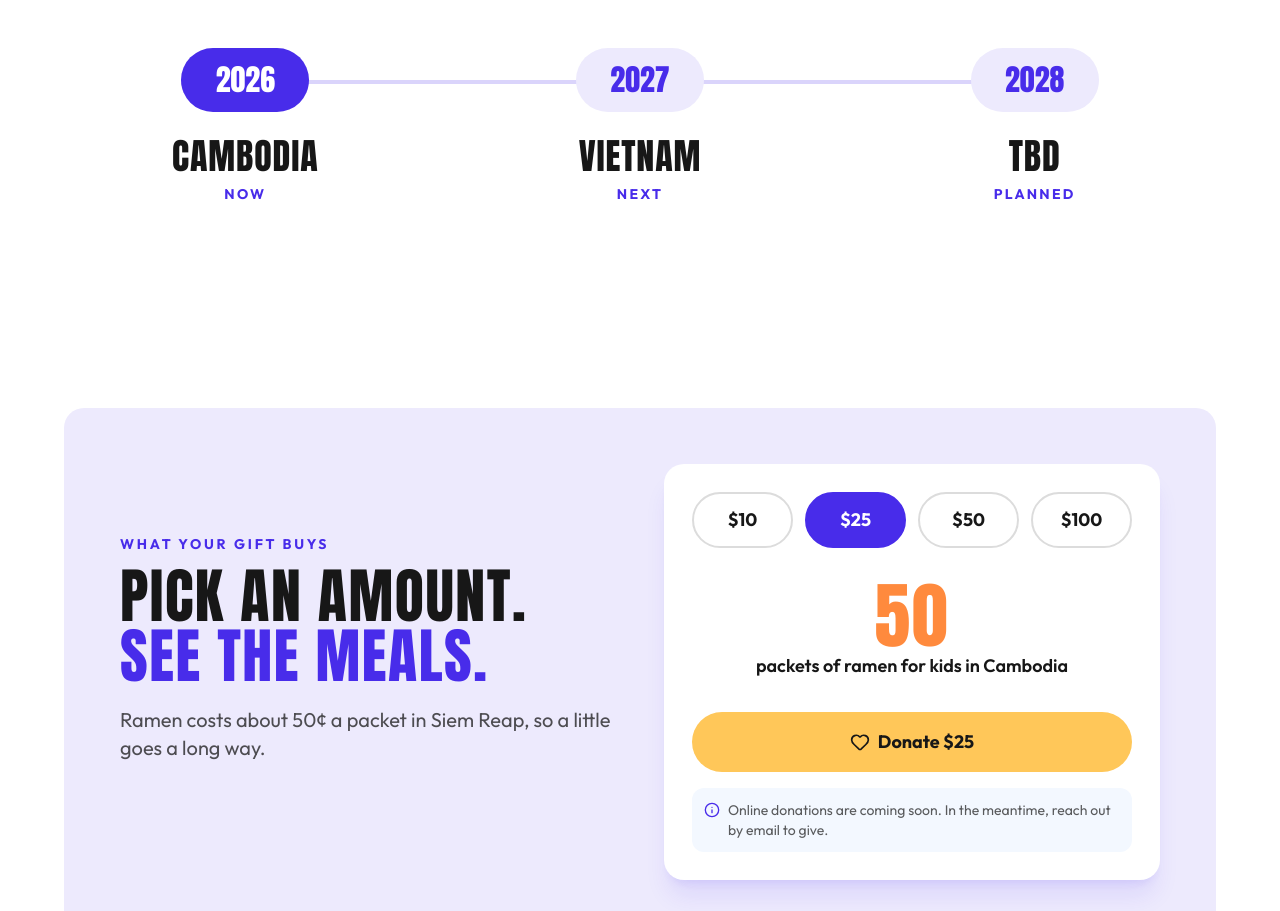
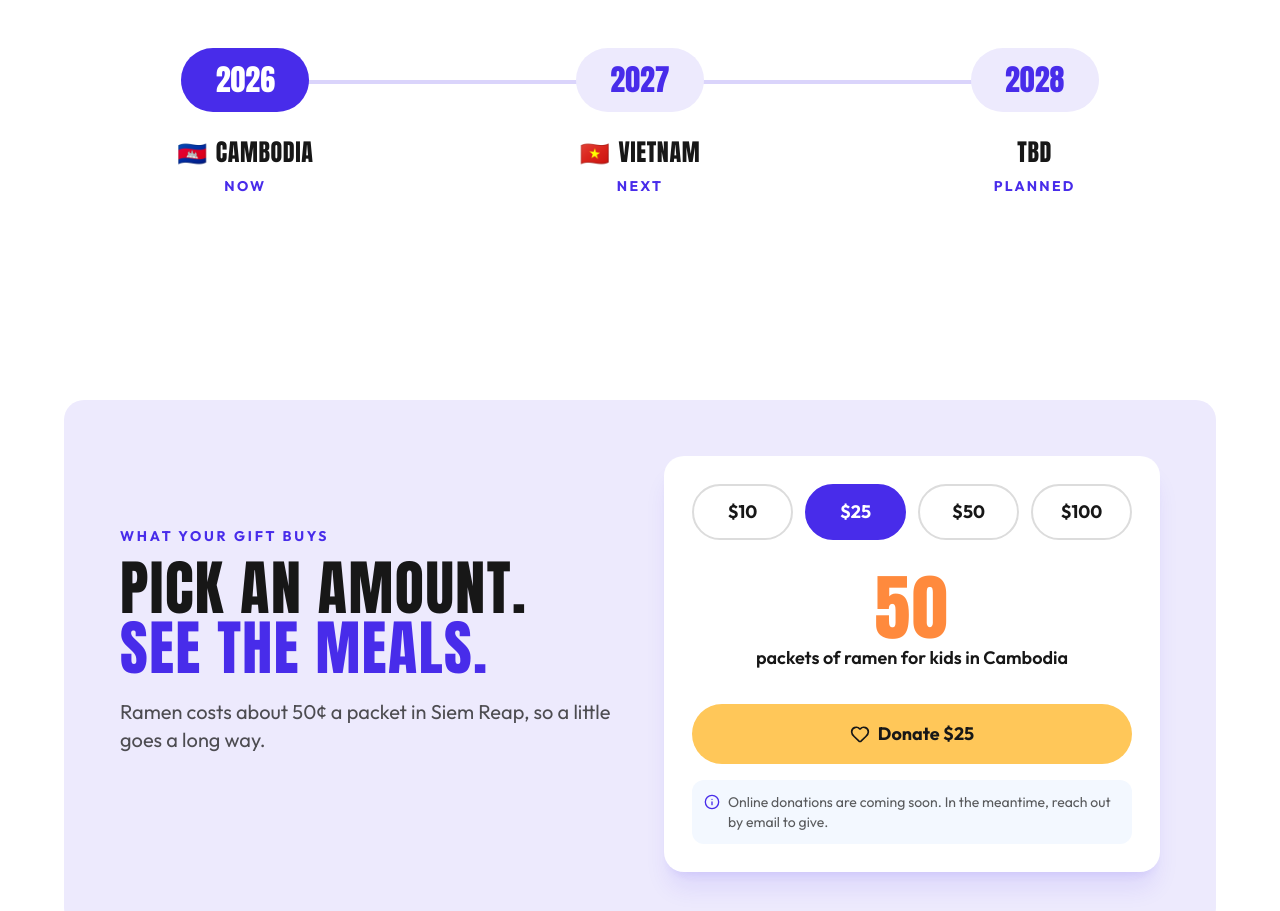
Before and after one commit to iampiotr/ramenrun, a React (Vite) app: page / in a window 1280 px wide. Shown: the part 2963-3874 px from the top of the page. Built offline with nearby package versions, Linux system fonts and the light colour scheme.

Commit message:
Match drop country names to the step headings and add flags.

```diff
--- a/src/components/Drops.tsx
+++ b/src/components/Drops.tsx
@@ -19,7 +19,14 @@ export function Drops() {
             >
               {stop.year}
             </div>
-            <h3 className="mt-6 text-4xl">{stop.place}</h3>
+            <h3 className="mt-6 text-2xl">
+              {stop.flag && (
+                <span className="mr-2" aria-hidden>
+                  {stop.flag}
+                </span>
+              )}
+              {stop.place}
+            </h3>
             <p className="mt-2 text-sm font-bold tracking-[0.16em] text-brand uppercase">
               {stop.status}
             </p>
--- a/src/content.ts
+++ b/src/content.ts
@@ -69,8 +69,8 @@ export const drops = {
   title: 'The drop timeline',
   intro: 'One country at a time. Ramen is bought locally and handed to kids.',
   stops: [
-    { year: '2026', place: 'Cambodia', status: 'Now' },
-    { year: '2027', place: 'Vietnam', status: 'Next' },
+    { year: '2026', place: 'Cambodia', flag: '🇰🇭', status: 'Now' },
+    { year: '2027', place: 'Vietnam', flag: '🇻🇳', status: 'Next' },
     { year: '2028', place: 'TBD', status: 'Planned' },
   ],
 }
```
